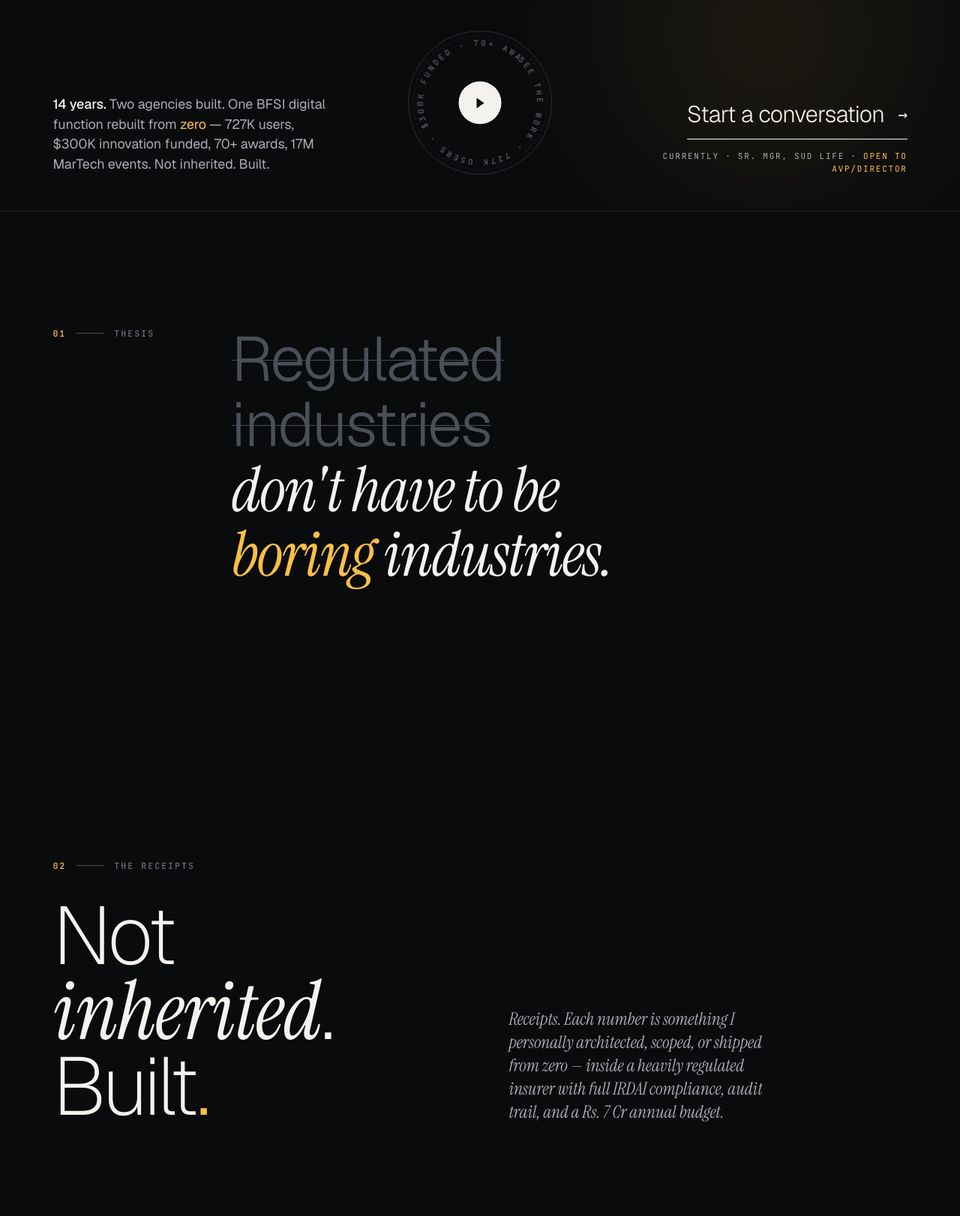
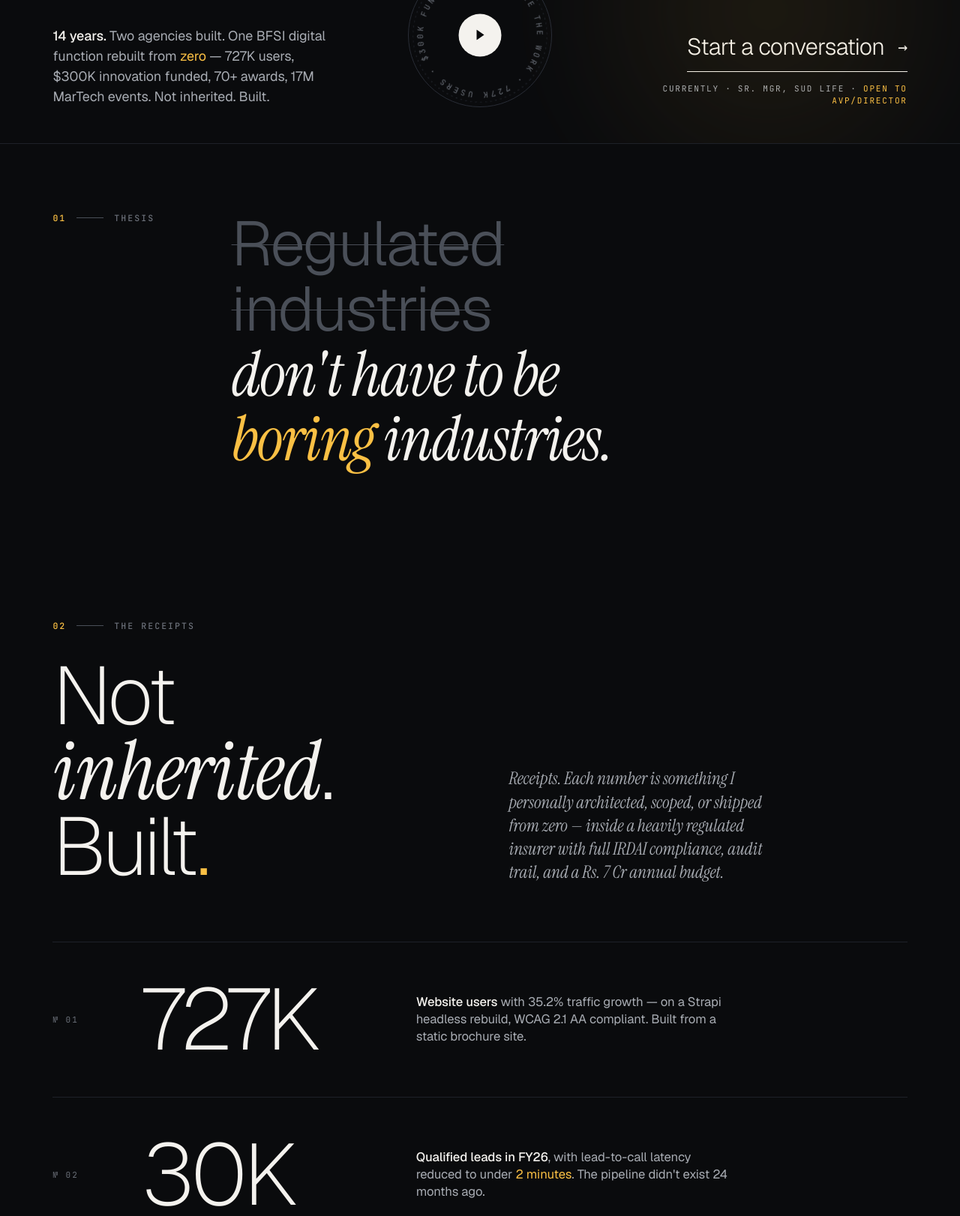
Before and after one commit to santoshbpathak/santoshwebsite, a plain HTML site: page index.html in a window 1280 px wide. Shown: the part 669-2291 px from the top of the page at 75% size. Drawn offline with nearby package versions, Linux system fonts and the light colour scheme.

Commit message:
Reduce hero font size to 150px max; tighten section spacing
Co-Authored-By: Claude Sonnet 4.6 <noreply@anthropic.com>

```diff
--- a/assets/css/style.css
+++ b/assets/css/style.css
@@ -404,15 +404,15 @@ main { min-height: 100vh; }
 
 /* ============ SECTION ============ */
 .section {
-  padding: clamp(120px, 16vw, 220px) 0;
+  padding: clamp(72px, 8vw, 120px) 0;
   position: relative;
 }
-.section--sm { padding: clamp(80px, 10vw, 140px) 0; }
+.section--sm { padding: clamp(48px, 5vw, 80px) 0; }
 .section + .section { border-top: 1px solid var(--line); }
 
 /* Section header */
 .sec-head {
-  margin-bottom: clamp(80px, 12vw, 160px);
+  margin-bottom: clamp(48px, 6vw, 96px);
   display: grid;
   grid-template-columns: 1fr 1fr;
   gap: clamp(32px, 6vw, 96px);
@@ -515,7 +515,7 @@ main { min-height: 100vh; }
 .hero__thesis {
   font-family: var(--f-sans);
   font-weight: 200;
-  font-size: clamp(54px, 12vw, 200px);
+  font-size: clamp(42px, 8vw, 150px);
   line-height: 0.92;
   letter-spacing: -0.045em;
   max-width: 14ch;
@@ -620,7 +620,7 @@ main { min-height: 100vh; }
 
 /* ============ THESIS BAND ============ */
 .band {
-  padding: clamp(80px, 12vw, 160px) 0;
+  padding: clamp(56px, 7vw, 100px) 0;
   border-top: 1px solid var(--line);
 }
 
```
